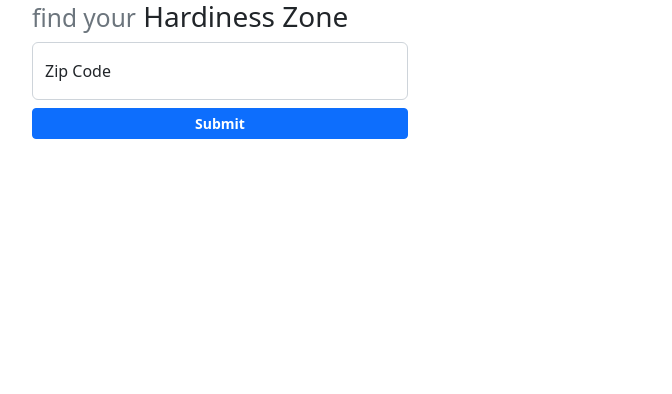
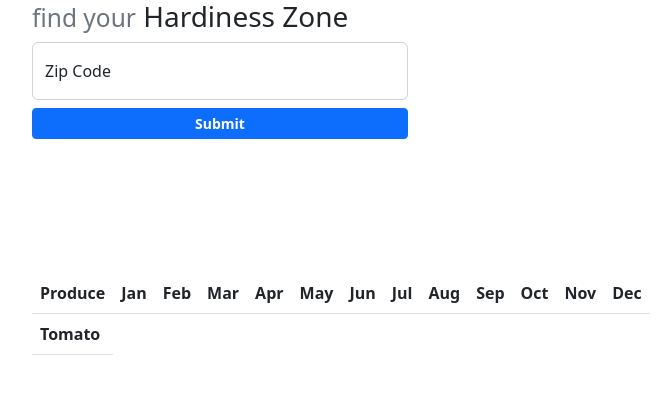
Before and after one commit to amandajo502/hardiness-zone-finder, a website: page index.html in a window 1280 px wide. Shown: the whole page, without its empty margins (420-1092 px from the left). Drawn offline with nearby package versions, Linux system fonts and the light colour scheme.

Commit message:
new table

```diff
--- a/index.html
+++ b/index.html
@@ -41,7 +41,30 @@
         </p>
         <button type="" id="produceLabel">ProduceLabel</button>
       </div>
-      <div class="scheduleChart"></div>
+      <table class="table" style="width:fit-content">
+        <thead>
+          <tr>
+            <th scope="col">Produce</th>
+            <th scope="col">Jan</th>
+            <th scope="col">Feb</th>
+            <th scope="col">Mar</th>
+            <th scope="col">Apr</th>
+            <th scope="col">May</th>
+            <th scope="col">Jun</th>
+            <th scope="col">Jul</th>
+            <th scope="col">Aug</th>
+            <th scope="col">Sep</th>
+            <th scope="col">Oct</th>
+            <th scope="col">Nov</th>
+            <th scope="col">Dec</th>
+          </tr>
+        </thead>
+        <tbody>
+          <tr>
+            <th scope="row">Tomato</th>
+          </tr>
+        </tbody>
+      </table>
     </div>
 
     <script type="module" src="js/hzf.js"></script>
```
